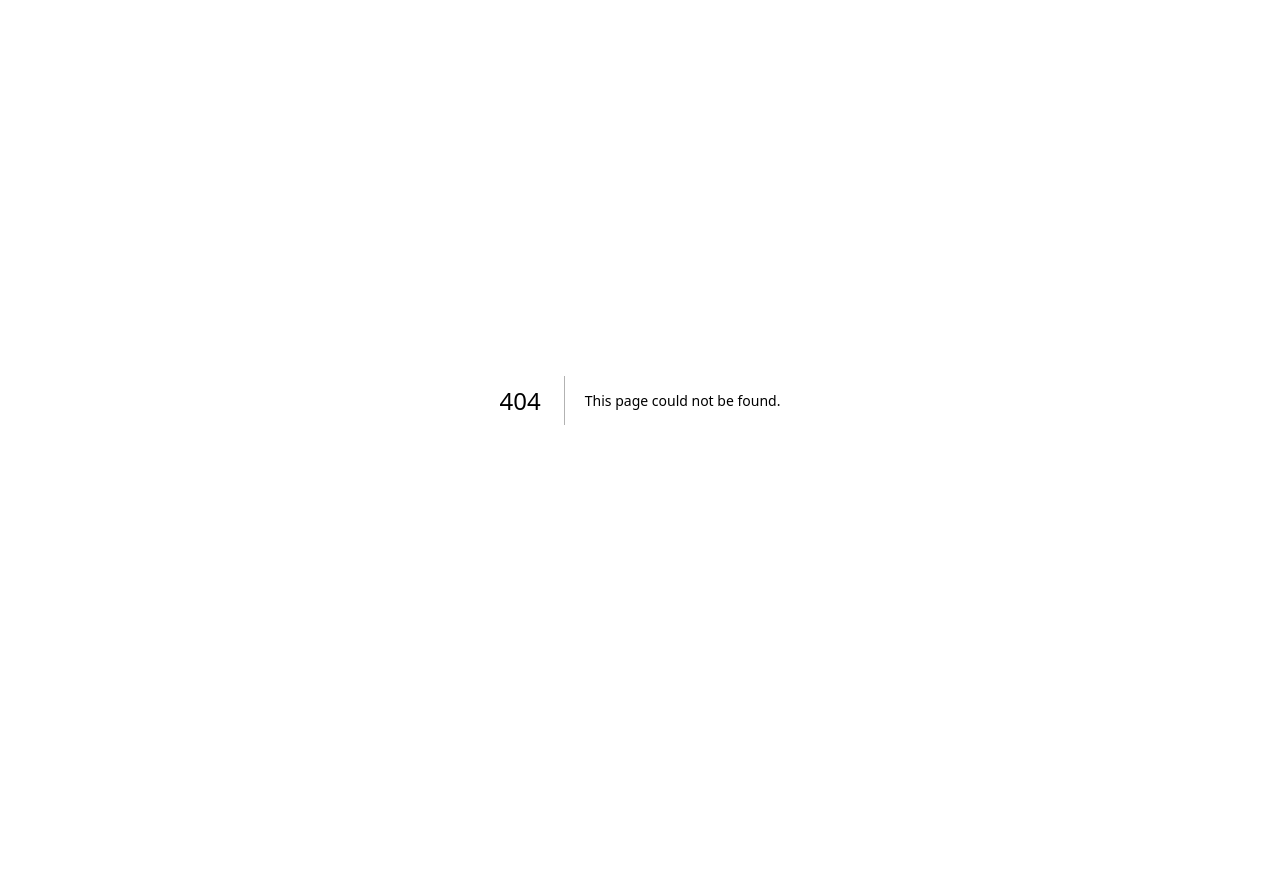
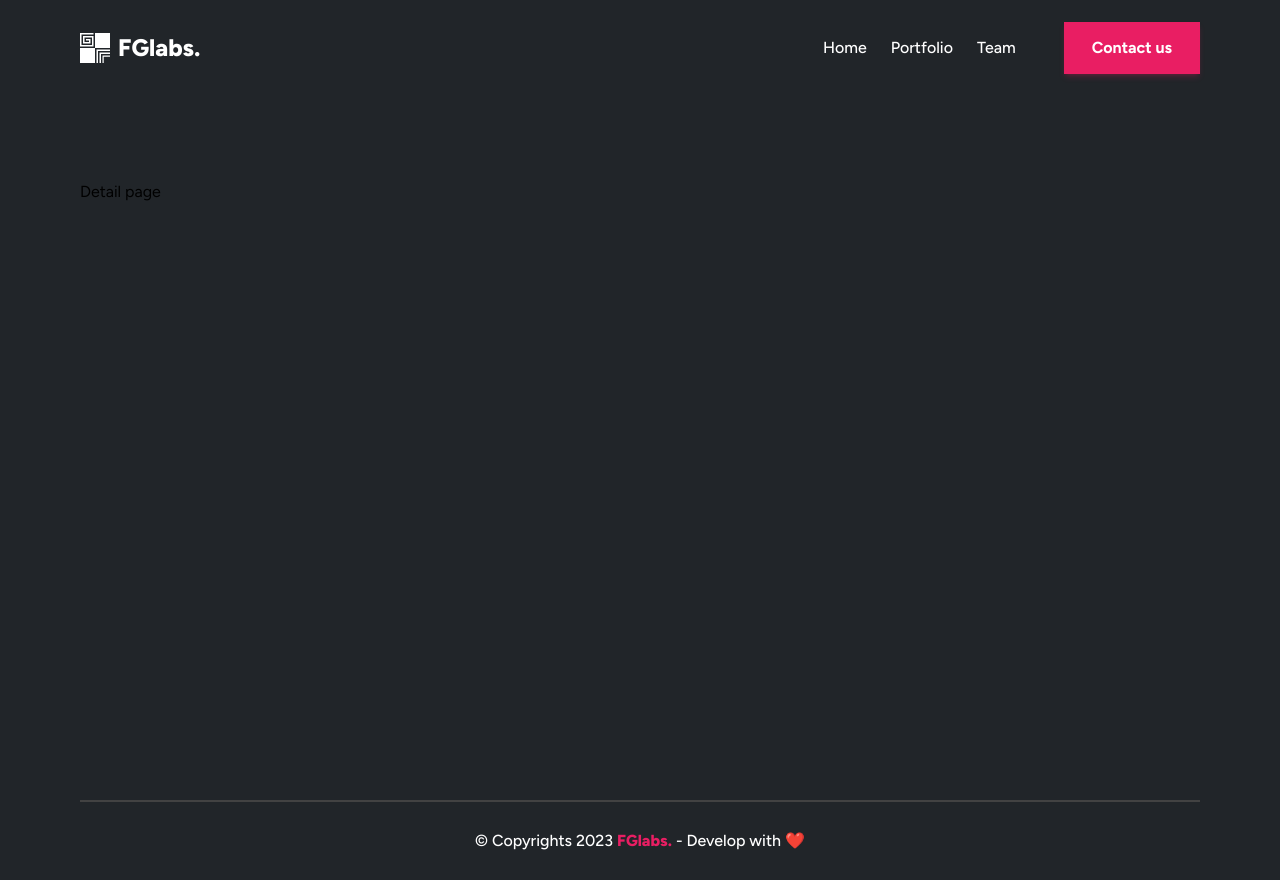
Before and after one commit to fajarfadillahh/fglabs-portfolio-website, a Next.js app: page /portfolio/detail/2104 in a window 1280 px wide. Before the commit this address had no page. Before the commit the page ends 800 px from the top, so only its background shows below. Built offline with nearby package versions, Linux system fonts and the light colour scheme.

Commit message:
create detail portfolio page

```diff
--- /dev/null
+++ b/pages/portfolio/detail/[id].jsx
@@ -0,0 +1,20 @@
+import Head from "next/head";
+
+// import components
+import Layout from "@/components/Layout";
+
+export default function DetailPortfolio() {
+  return (
+    <>
+      <Head>
+        <title>Ponic: The Latest Solution in Electronic Polling</title>
+      </Head>
+
+      <Layout>
+        <section className="relative pb-[140px] pt-[180px]">
+          <div className="container">Detail page</div>
+        </section>
+      </Layout>
+    </>
+  );
+}
```
